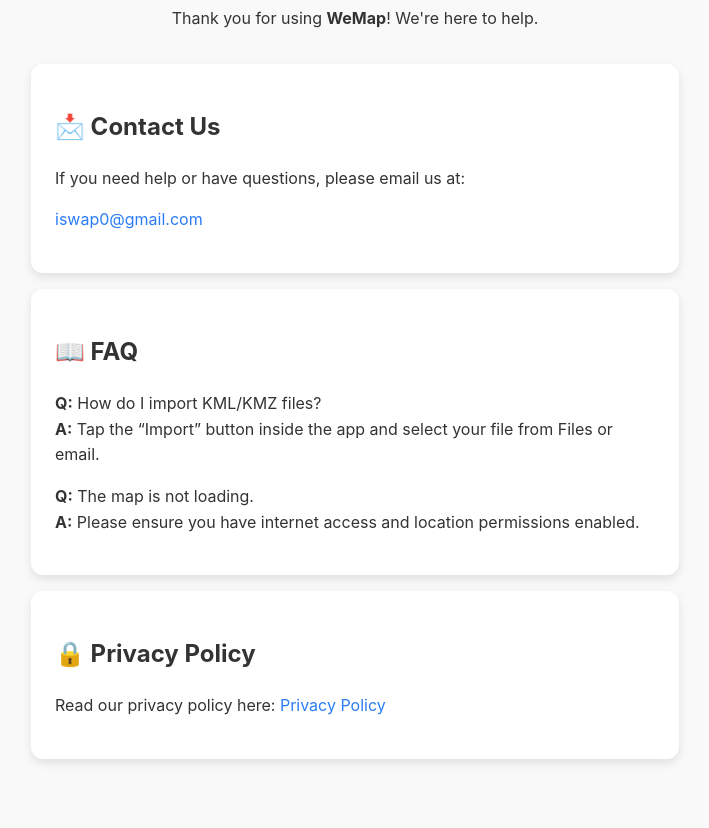
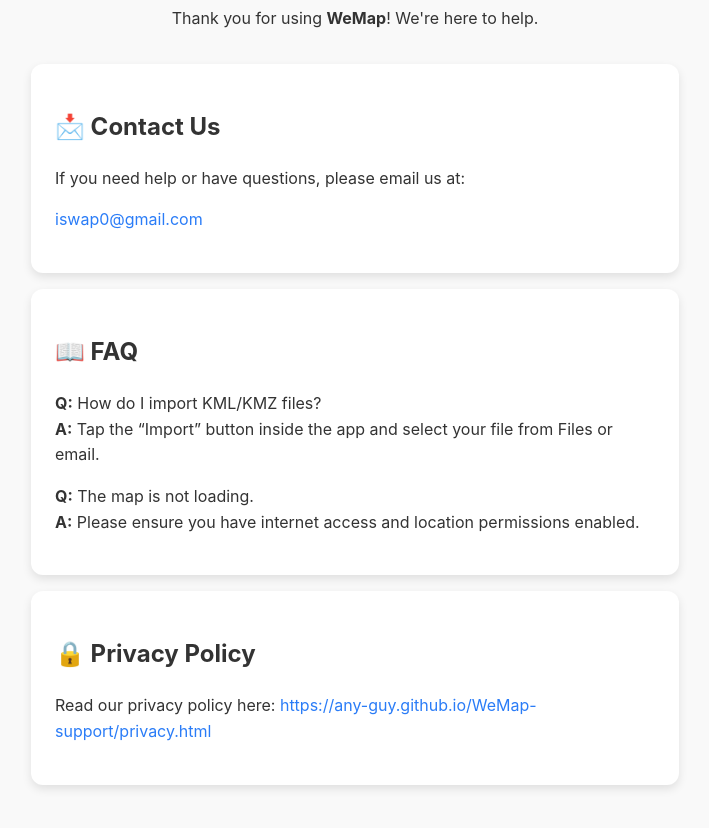
Before and after one commit to Any-Guy/WeMap-support, a plain HTML site: page index.html in a window 1280 px wide. Shown: the part 120-948 px from the top of the page, without its empty margins (285-994 px from the left). Before the commit the page ends 927 px from the top, so only its background shows below. Drawn offline with Linux system fonts and the light colour scheme.

Commit message:
Update index.html

```diff
--- a/index.html
+++ b/index.html
@@ -61,7 +61,7 @@
   <div class="card">
     <h2>🔒 Privacy Policy</h2>
     <p>Read our privacy policy here:
-      <a href="https://yourdomain.com/privacy">Privacy Policy</a>
+      <a href="https://yourdomain.com/privacy">https://any-guy.github.io/WeMap-support/privacy.html</a>
     </p>
   </div>
 </body>
```
